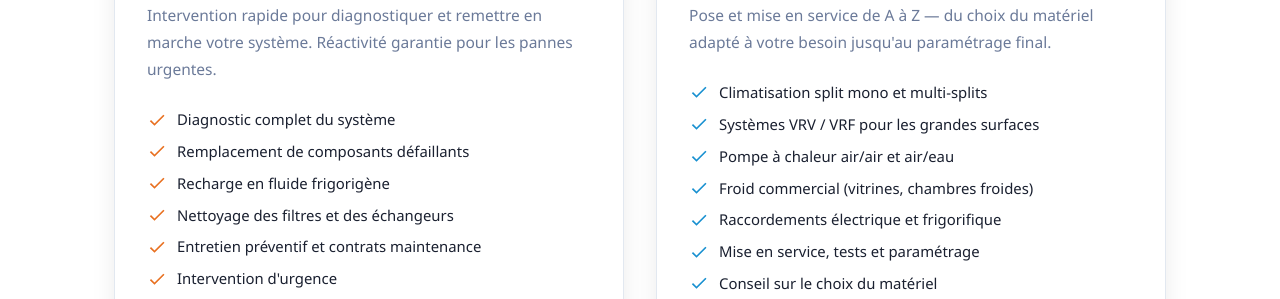
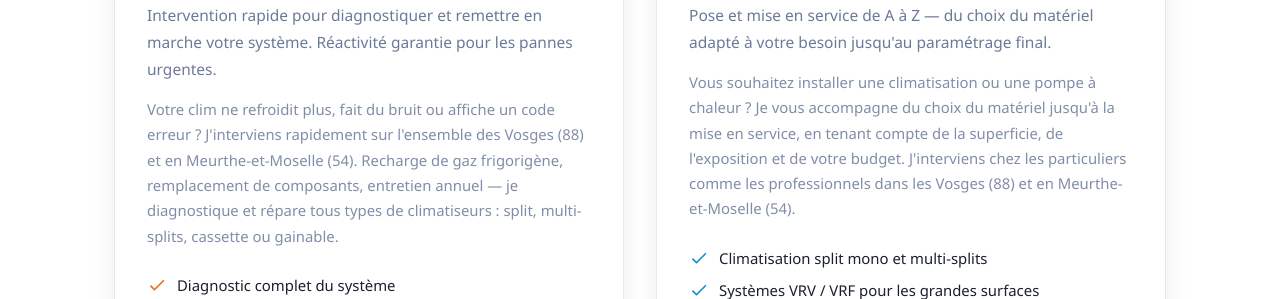
Before and after one commit to CamilSaunier/MS-Climatisations, a React (Vite) app in the folder ms-clim/: page /services in a window 1280 px wide. Shown: the part 652-951 px from the top of the page. Built offline with nearby package versions, Linux system fonts and the light colour scheme; no server answers.

Commit message:
add more services informationson each card

```diff
--- a/ms-clim/src/pages/ServicesPage/ServicesPage.css
+++ b/ms-clim/src/pages/ServicesPage/ServicesPage.css
@@ -110,7 +110,15 @@
   font-size: 0.97rem;
   color: var(--text-muted);
   line-height: 1.75;
+  margin-bottom: 14px;
+}
+
+.sp__carte-detail {
+  font-size: 0.93rem;
+  color: var(--text-muted);
+  line-height: 1.7;
   margin-bottom: 26px;
+  opacity: 0.85;
 }
 
 /* Liste de prestations */
--- a/ms-clim/src/pages/ServicesPage/ServicesPage.jsx
+++ b/ms-clim/src/pages/ServicesPage/ServicesPage.jsx
@@ -188,6 +188,18 @@ function ServicesPage() {
                   <h2 className="sp__carte-titre">{s.titre}</h2>
                   <p className="sp__carte-desc">{s.desc}</p>
 
+                  {s.id === "depannage" && (
+                    <p className="sp__carte-detail">
+                      Votre clim ne refroidit plus, fait du bruit ou affiche un code erreur ? J'interviens rapidement sur l'ensemble des Vosges (88) et en Meurthe-et-Moselle (54). Recharge de gaz frigorigène, remplacement de composants, entretien annuel — je diagnostique et répare tous types de climatiseurs : split, multi-splits, cassette ou gainable.
+                    </p>
+                  )}
+
+                  {s.id === "installation" && (
+                    <p className="sp__carte-detail">
+                      Vous souhaitez installer une climatisation ou une pompe à chaleur ? Je vous accompagne du choix du matériel jusqu'à la mise en service, en tenant compte de la superficie, de l'exposition et de votre budget. J'interviens chez les particuliers comme les professionnels dans les Vosges (88) et en Meurthe-et-Moselle (54).
+                    </p>
+                  )}
+
                   <ul className="sp__carte-liste">
                     {s.items.map((item) => (
                       <li key={item}>
```
